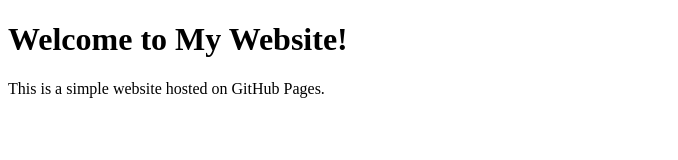
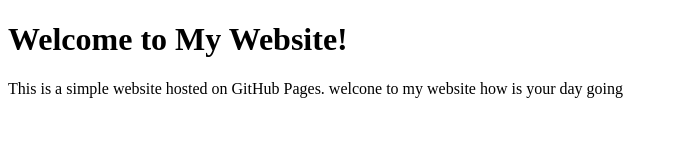
Before and after one commit to timinsolanki/timinsolanki.github.io, a plain HTML site: page index.html in a window 1280 px wide. Shown: the whole page, without its empty margins (0-678 px from the left). Drawn offline with Linux system fonts and the light colour scheme.

Commit message:
Update index.html

```diff
--- a/index.html
+++ b/index.html
@@ -7,6 +7,8 @@
 </head>
 <body>
     <h1>Welcome to My Website!</h1>
-    <p>This is a simple website hosted on GitHub Pages.</p>
+    <p>This is a simple website hosted on GitHub Pages.
+    welcone to my website how is your day going
+</p>
 </body>
 </html>
```
